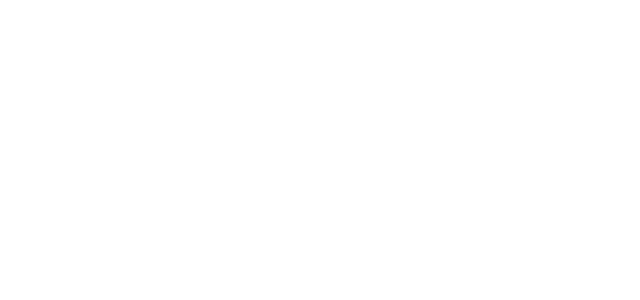
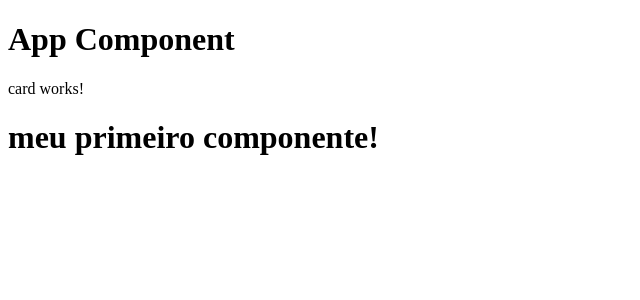
Before and after one commit to Henrique-182/curso-de-angular-v2-ao-v17, an Angular app in the folder 02_Componentes_Estilizacoes/projeto-components/: page / in a window 1280 px wide. Shown: the top 300 px of the page, without its empty margins (0-640 px from the left). Built offline with nearby package versions, Linux system fonts and the light colour scheme.

Commit message:
Criação de um Componente - Parte 1

```diff
--- a/02_Componentes_Estilizacoes/projeto-components/src/app/app.component.html
+++ b/02_Componentes_Estilizacoes/projeto-components/src/app/app.component.html
@@ -0,0 +1,3 @@
+<h1>App Component</h1>
+
+<app-card></app-card>
--- a/02_Componentes_Estilizacoes/projeto-components/src/app/app.module.ts
+++ b/02_Componentes_Estilizacoes/projeto-components/src/app/app.module.ts
@@ -3,10 +3,12 @@ import { BrowserModule, provideClientHydration } from '@angular/platform-browser
 
 import { AppRoutingModule } from './app-routing.module';
 import { AppComponent } from './app.component';
+import { CardComponent } from './card/card.component';
 
 @NgModule({
   declarations: [
-    AppComponent
+    AppComponent,
+    CardComponent
   ],
   imports: [
     BrowserModule,
--- /dev/null
+++ b/02_Componentes_Estilizacoes/projeto-components/src/app/card/card.component.html
@@ -0,0 +1,2 @@
+<p>card works!</p>
+<h1>meu primeiro componente!</h1>
```
Also changed, not shown: 02_Componentes_Estilizacoes/projeto-components/src/app/card/card.component.ts (added, +10 -0 lines), 02_Componentes_Estilizacoes/projeto-components/src/app/card/card.component.scss (added), 1 other file (tests, documents, lock files or other folders).
